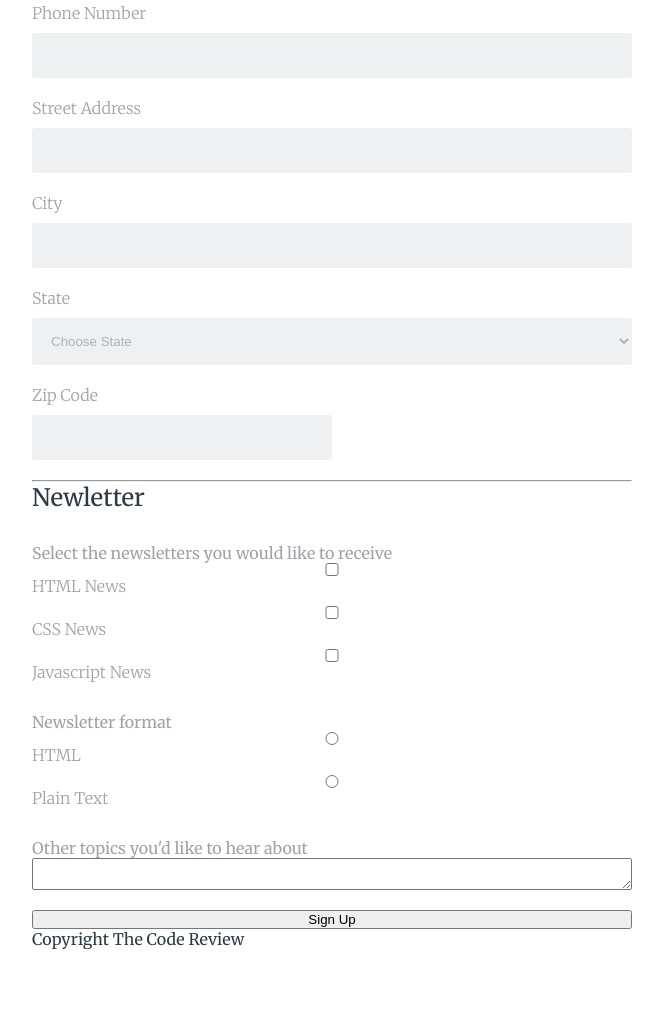
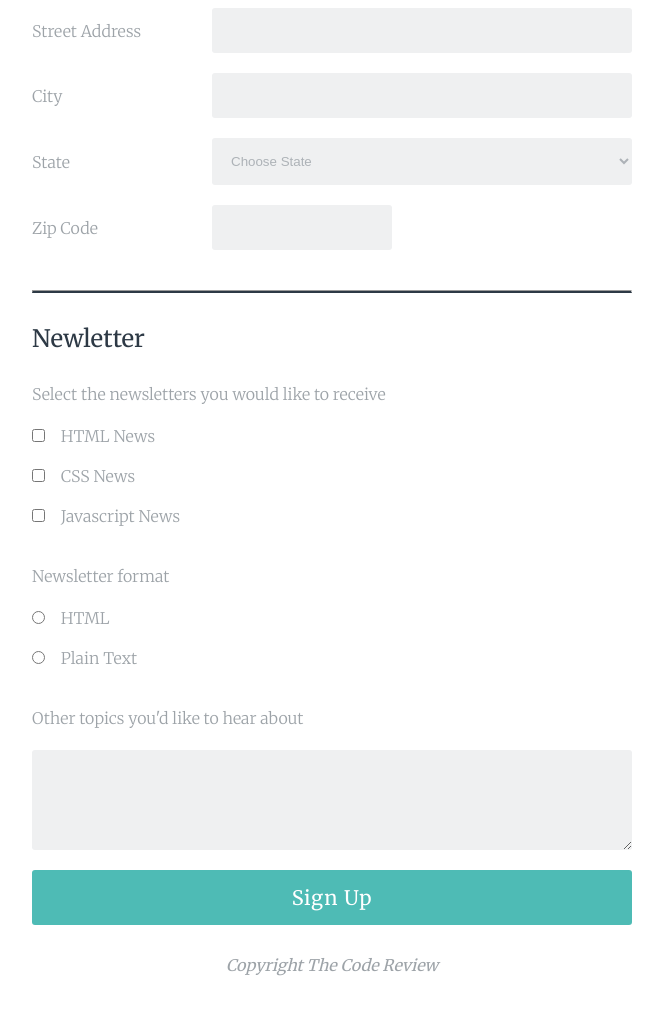
Before and after one commit to marcsanchez1/Registration-Form, a plain HTML site: page index.html in a window 1280 px wide. Shown: the part 504-1518 px from the top of the page, without its empty margins (308-971 px from the left). Before the commit the page ends 1453 px from the top, so only its background shows below. Drawn offline with Linux system fonts and the light colour scheme.

Commit message:
Added styling for tablet and desktop

```diff
--- a/css/styles.css
+++ b/css/styles.css
@@ -65,6 +65,11 @@ h2.form-title + p.description::before {
   background: rgb(45, 57, 69);
 }
 
+p.fieldset-description {
+  color: rgb(157, 163, 168);
+  font-weight: 300;
+}
+
 /* ======================================
                   FORM
 ========================================*/
@@ -84,7 +89,6 @@ fieldset legend {
   margin-bottom: 30px;
 }
 
-/* Form Group */
 .form-group {
   display: flex;
   flex-direction: column;
@@ -99,7 +103,10 @@ label {
 
 input[type="text"],
 input[type="tel"],
-select {
+input[type="number"],
+select,
+textarea,
+button[type="submit"] {
   padding: 15px;
   border-radius: 3px;
   border: none;
@@ -111,10 +118,12 @@ select {
 input::placeholder {
   text-align: right;
   color: #a8adb2;
-  /* font-style: italic; */
+  font-style: italic;
 }
 
-input:focus {
+input:focus,
+select:focus,
+textarea:focus {
   border: 2px solid rgb(45, 57, 69);
 }
 
@@ -125,3 +134,78 @@ select {
 input[id="zip"] {
   width: 50%;
 }
+
+hr {
+  margin-top: 20px;
+  border-bottom: 2px solid rgb(45, 57, 69);
+}
+
+fieldset.newsletter {
+  margin-top: 30px;
+}
+
+fieldset.newsletter p.fieldset-description {
+  margin-bottom: 22px;
+}
+
+.checkbox-group,
+.radio-group {
+  margin-bottom: 20px;
+}
+
+.checkbox-group label,
+.radio-group label {
+  margin-left: 12px;
+  margin-bottom: 0;
+}
+
+textarea {
+  width: 100%;
+  height: 100px;
+}
+
+button[type="submit"] {
+  background: rgb(78, 187, 181);
+  color: rgb(255, 255, 255);
+  font-family: "Merriweather", serif;
+  font-size: 1.25rem;
+  letter-spacing: 0.05rem;
+}
+
+.copyright {
+  margin: 30px 0 100px;
+  text-align: center;
+  color: rgb(157, 163, 168);
+  font-style: italic;
+}
+
+@media (min-width: 768px) {
+  .form-group {
+    flex-direction: row;
+    align-items: center;
+    justify-content: space-between;
+  }
+
+  label {
+    margin: 0;
+    width: 30%;
+  }
+
+  input[type="text"],
+  input[type="tel"],
+  select {
+    width: 70%;
+  }
+
+  input[id="zip"] {
+    width: 30%;
+    justify-content: flex-start;
+    margin-right: auto;
+  }
+
+  fieldset.newsletter .form-group {
+    display: flex;
+    flex-direction: column;
+    align-items: flex-start;
+  }
+}
--- a/index.html
+++ b/index.html
@@ -104,16 +104,26 @@
         <hr />
         <fieldset class="newsletter">
           <legend>Newletter</legend>
+          <p class="fieldset-description">Select the newsletters you would like to receive</p>
           <div class="form-group">
-            <p class="fieldset-description">Select the newsletters you would like to receive</p>
-            <input type="checkbox" name="user_news" id="html_news" /> <label for="html_news">HTML News</label>
-            <input type="checkbox" name="user_news" id="css" /> <label for="css">CSS News</label>
-            <input type="checkbox" name="user_news" id="javascript" /> <label for="javascript">Javascript News</label>
+            <div class="checkbox-group">
+              <input type="checkbox" name="user_news" id="html_news" /> <label for="html_news">HTML News</label>
+            </div>
+            <div class="checkbox-group">
+              <input type="checkbox" name="user_news" id="css" /> <label for="css">CSS News</label>
+            </div>
+            <div class="checkbox-group">
+              <input type="checkbox" name="user_news" id="javascript" /> <label for="javascript">Javascript News</label>
+            </div>
           </div>
+          <p class="fieldset-description">Newsletter format</p>
           <div class="form-group">
-            <p class="fieldset-description">Newsletter format</p>
-            <input type="radio" name="user_format" id="html_format" /> <label for="html_format">HTML</label>
-            <input type="radio" name="user_format" id="plain_text" /> <label for="plain_text">Plain Text</label>
+            <div class="radio-group">
+              <input type="radio" name="user_format" id="html_format" /> <label for="html_format">HTML</label>
+            </div>
+            <div class="radio-group">
+              <input type="radio" name="user_format" id="plain_text" /> <label for="plain_text">Plain Text</label>
+            </div>
           </div>
           <div class="form-group">
             <p class="fieldset-description">Other topics you'd like to hear about</p>
```
